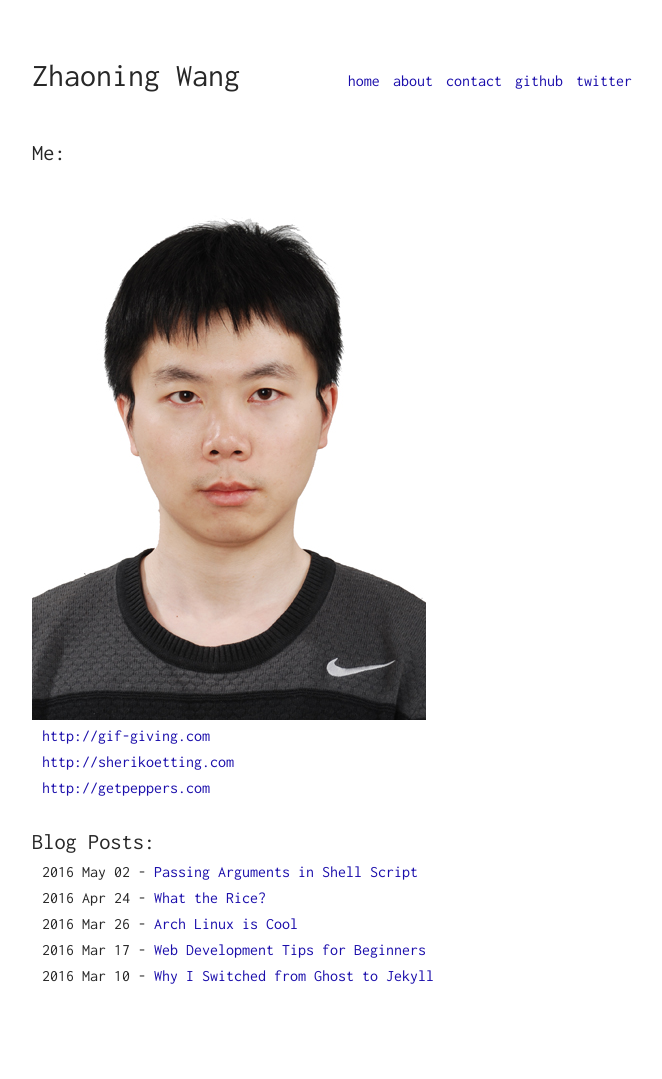
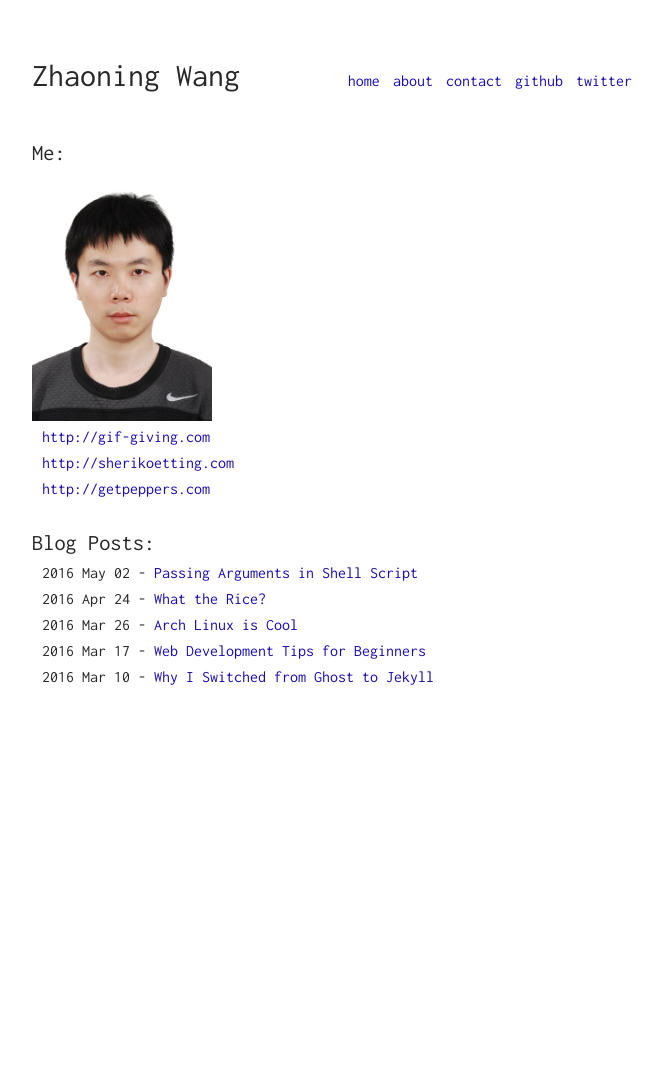
Before and after one commit to asimoo/asimoo.github.io, a Jekyll site: the page built from index.html, in a window 1280 px wide. Shown: the whole page, without its empty margins (308-970 px from the left). Built offline with Jekyll 4.4.1, drawn with Linux system fonts in a browser that asks for light colours; after the commit the page ends 900 px from its top, so only the background shows below that.

Commit message:
change width

```diff
--- a/index.html
+++ b/index.html
@@ -6,7 +6,7 @@ layout: default
 
 <div class="portfolio">
     <h1>Me:</h1>
-    <img src="assets/img/photo.jpg" height="30%"/>
+    <img src="assets/img/photo.jpg" width="30%"/>
     <ul>
         {% for websites in site.data.websites %}
         <li>
```
